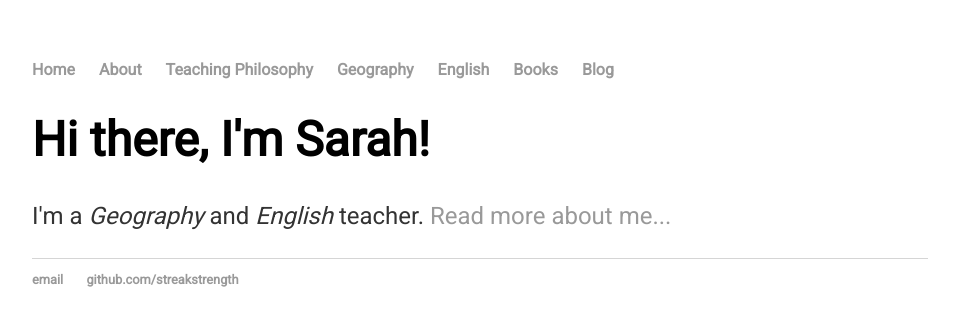
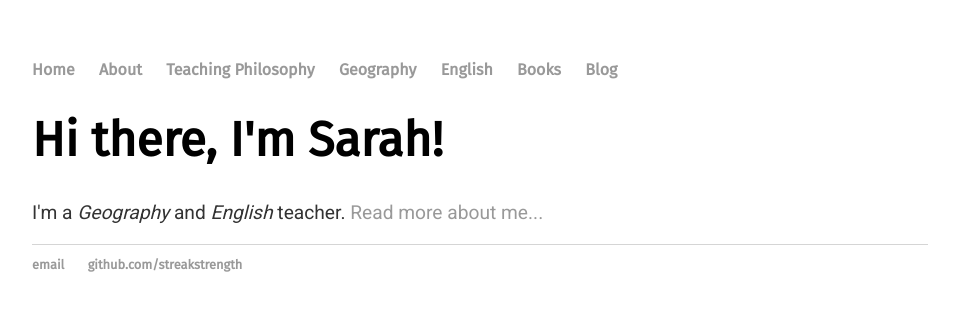
Before and after one commit to streakstrength/streakstrength.github.io, a Jekyll site: the page built from index.html, in a window 1280 px wide. Shown: the top 326 px of the page, without its empty margins (160-1119 px from the left). Built offline with Jekyll 4.4.1, drawn with Linux system fonts in a browser that asks for light colours.

Commit message:
Update main.css

```diff
--- a/css/main.css
+++ b/css/main.css
@@ -3,7 +3,7 @@
     width: 70%;
 }
 nav ul, footer ul {
-    font-family: 'Roboto', sans-serif;
+    font-family: 'Fira Sans', sans-serif;
     padding: 0px;
     list-style: none;
     font-weight: bold;
@@ -21,11 +21,11 @@
 }
 h1 {
     font-size: 3em;
-    font-family: 'Roboto', sans-serif;
+    font-family: 'Fira Sans', sans-serif;
 }
 p {
-    font-size: 1.5em;
-    line-height: 1.4em;
+    font-size: 1.2em;
+    line-height: 1.2em;
     font-family: 'Roboto', sans-serif;
     color: #333;
 }
```
